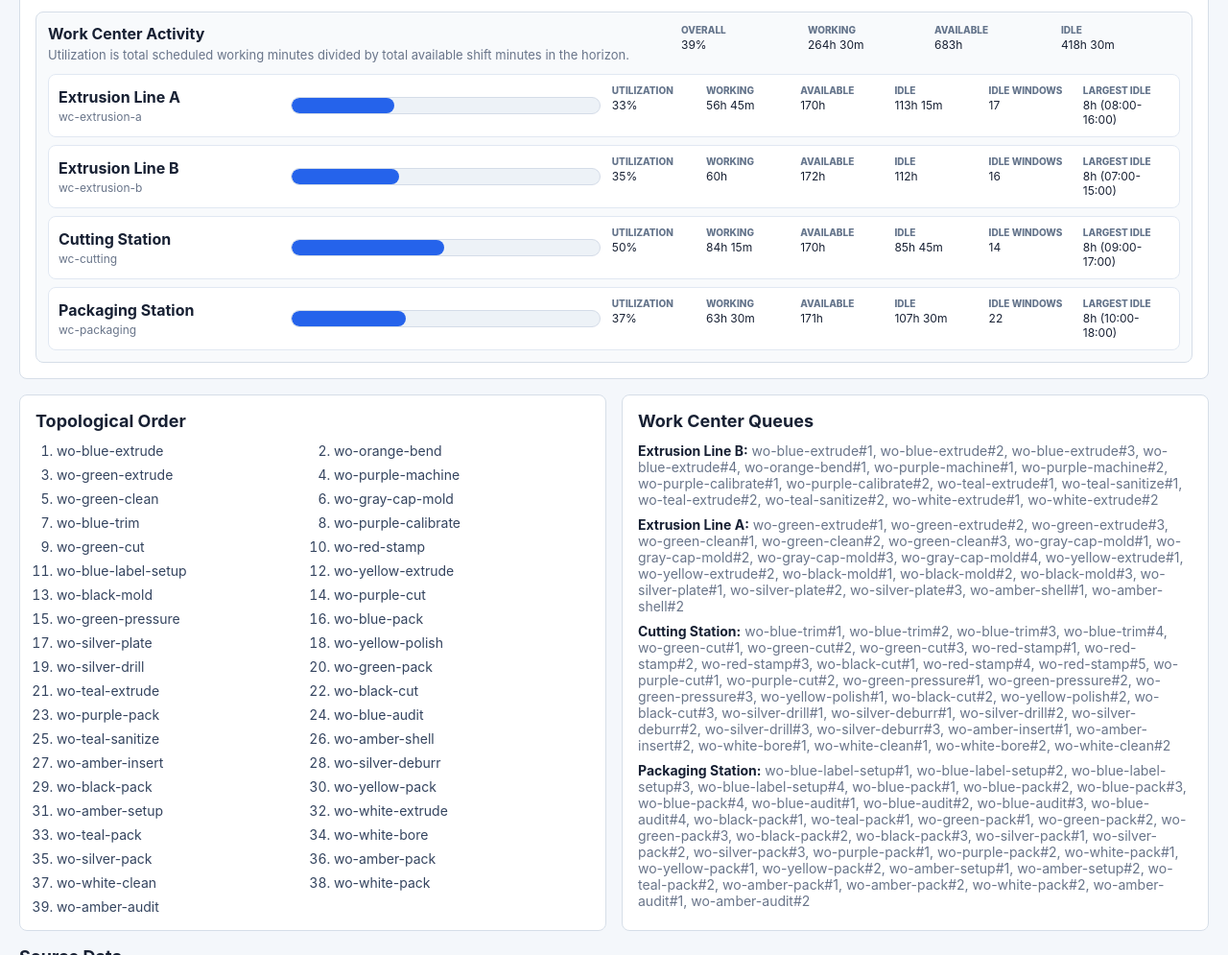
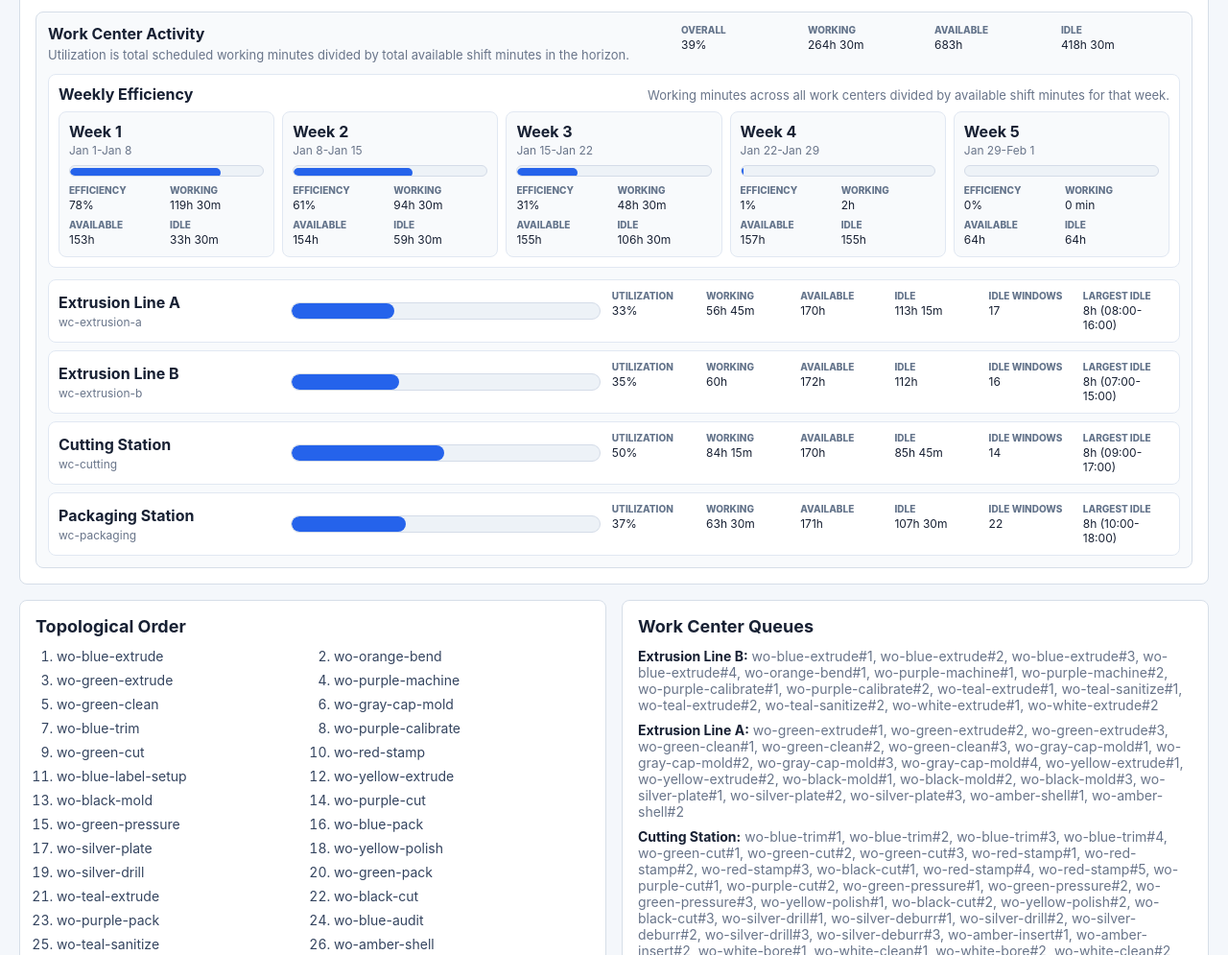
Before and after one commit to kaizer155/NaoLogic_Testing_Task, a website: page site/schedule-visualization/index.html in a window 1280 px wide. Shown: the part 1102-2097 px from the top of the page at 96% size. Drawn offline with Linux system fonts and the light colour scheme.

Commit message:
feat: show weekly schedule efficiency

```diff
--- a/site/schedule-visualization/app.js
+++ b/site/schedule-visualization/app.js
@@ -322,6 +322,7 @@ function renderScheduleChart(container, scheduledWorkOrders, options) {
 
 function renderUtilizationPanel(title, scheduledWorkOrders) {
   const rows = buildWorkCenterUtilization(scheduledWorkOrders);
+  const weeklyRows = buildWeeklyEfficiency(scheduledWorkOrders);
   const totalWorkingMinutes = rows.reduce((total, row) => total + row.workingMinutes, 0);
   const totalAvailableMinutes = rows.reduce((total, row) => total + row.availableMinutes, 0);
   const totalIdleMinutes = rows.reduce((total, row) => total + row.idleMinutes, 0);
@@ -342,10 +343,47 @@ function renderUtilizationPanel(title, scheduledWorkOrders) {
           ${renderUtilizationFact("Idle", formatDurationMinutes(totalIdleMinutes))}
         </dl>
       </div>
+      ${renderWeeklyEfficiency(weeklyRows)}
       <div class="utilization-list">
         ${rows.map(renderUtilizationRow).join("")}
       </div>
     </section>
+  `;
+}
+
+function renderWeeklyEfficiency(weeklyRows) {
+  return `
+    <section class="weekly-efficiency" aria-label="Weekly efficiency">
+      <div class="weekly-efficiency-heading">
+        <strong>Weekly Efficiency</strong>
+        <span>Working minutes across all work centers divided by available shift minutes for that week.</span>
+      </div>
+      <div class="weekly-efficiency-list">
+        ${weeklyRows.map(renderWeeklyEfficiencyRow).join("")}
+      </div>
+    </section>
+  `;
+}
+
+function renderWeeklyEfficiencyRow(row) {
+  const fillWidth = Math.min(100, Math.max(0, row.efficiencyPercent));
+
+  return `
+    <article class="weekly-efficiency-row">
+      <div>
+        <strong>${escapeHtml(row.label)}</strong>
+        <span>${formatDate(row.startDate)}-${formatDate(row.endDate)}</span>
+      </div>
+      <div class="weekly-meter" aria-label="${escapeHtml(row.label)} efficiency ${formatPercent(row.efficiencyPercent)}">
+        <span style="width: ${fillWidth}%"></span>
+      </div>
+      <dl>
+        ${renderUtilizationFact("Efficiency", formatPercent(row.efficiencyPercent))}
+        ${renderUtilizationFact("Working", formatDurationMinutes(row.workingMinutes))}
+        ${renderUtilizationFact("Available", formatDurationMinutes(row.availableMinutes))}
+        ${renderUtilizationFact("Idle", formatDurationMinutes(row.idleMinutes))}
+      </dl>
+    </article>
   `;
 }
 
@@ -384,6 +422,66 @@ function renderUtilizationFact(label, value) {
       <dd>${escapeHtml(value)}</dd>
     </div>
   `;
+}
+
+function buildWeeklyEfficiency(scheduledWorkOrders) {
+  return buildWeekBuckets().map((bucket, index) => {
+    const workingMinutes = scheduledWorkOrders.reduce(
+      (total, scheduledWorkOrder) =>
+        total + scheduledWorkOrder.segments.reduce(
+          (segmentTotal, segment) =>
+            segmentTotal + clippedIntervalMinutes(segment, bucket.startDate, bucket.endDate),
+          0,
+        ),
+      0,
+    );
+    const availableMinutes = Object.values(availabilityByWorkCenter).reduce(
+      (total, intervals) =>
+        total + intervals.reduce(
+          (intervalTotal, interval) =>
+            intervalTotal + clippedIntervalMinutes(interval, bucket.startDate, bucket.endDate),
+          0,
+        ),
+      0,
+    );
+    const idleMinutes = Math.max(0, availableMinutes - workingMinutes);
+
+    return {
+      label: `Week ${index + 1}`,
+      startDate: bucket.startDate.toISOString(),
+      endDate: bucket.endDate.toISOString(),
+      workingMinutes,
+      availableMinutes,
+      idleMinutes,
+      efficiencyPercent: availableMinutes === 0 ? 0 : (workingMinutes / availableMinutes) * 100,
+    };
+  });
+}
+
+function buildWeekBuckets() {
+  const buckets = [];
+  let cursor = new Date(data.config.horizonStartDate);
+  const horizonEnd = new Date(data.config.horizonEndDate);
+
+  while (cursor < horizonEnd) {
+    const bucketStart = new Date(cursor);
+    const bucketEnd = minDate(addMinutes(bucketStart, 7 * 24 * 60), horizonEnd);
+
+    buckets.push({
+      startDate: bucketStart,
+      endDate: bucketEnd,
+    });
+
+    cursor = bucketEnd;
+  }
+
+  return buckets;
+}
+
+function clippedIntervalMinutes(interval, start, end) {
+  const clipped = clipInterval(new Date(interval.startDate), new Date(interval.endDate), start, end);
+
+  return clipped === null ? 0 : intervalMinutes(clipped);
 }
 
 function buildWorkCenterUtilization(scheduledWorkOrders) {
--- a/site/schedule-visualization/styles.css
+++ b/site/schedule-visualization/styles.css
@@ -280,6 +280,76 @@ h3 {
 .utilization-heading dl {
   grid-template-columns: repeat(4, minmax(80px, 1fr));
   min-width: min(520px, 100%);
+}
+
+.weekly-efficiency {
+  display: grid;
+  gap: 8px;
+  padding: 10px;
+  border: 1px solid #e1e8f2;
+  border-radius: 8px;
+  background: #ffffff;
+}
+
+.weekly-efficiency-heading {
+  display: flex;
+  align-items: baseline;
+  justify-content: space-between;
+  gap: 12px;
+}
+
+.weekly-efficiency-heading span {
+  color: var(--muted);
+  font-size: 13px;
+}
+
+.weekly-efficiency-list {
+  display: grid;
+  grid-template-columns: repeat(5, minmax(0, 1fr));
+  gap: 8px;
+}
+
+.weekly-efficiency-row {
+  display: grid;
+  gap: 8px;
+  min-width: 0;
+  padding: 10px;
+  border: 1px solid #e1e8f2;
+  border-radius: 8px;
+  background: #f8fafc;
+}
+
+.weekly-efficiency-row strong,
+.weekly-efficiency-row span {
+  display: block;
+}
+
+.weekly-efficiency-row span {
+  margin-top: 2px;
+  color: var(--muted);
+  font-size: 12px;
+}
+
+.weekly-efficiency-row dl {
+  display: grid;
+  grid-template-columns: repeat(2, minmax(0, 1fr));
+  gap: 7px;
+  margin: 0;
+}
+
+.weekly-meter {
+  height: 12px;
+  overflow: hidden;
+  border: 1px solid #d4dce8;
+  border-radius: 999px;
+  background: #edf2f7;
+}
+
+.weekly-meter span {
+  display: block;
+  height: 100%;
+  border-radius: inherit;
+  background: #2563eb;
 }
 
 .utilization-list {
@@ -1204,7 +1274,9 @@ code {
   .reflow-change dl,
   .utilization-row,
   .utilization-row dl,
-  .utilization-heading dl {
+  .utilization-heading dl,
+  .weekly-efficiency-list,
+  .weekly-efficiency-row dl {
     grid-template-columns: 1fr;
   }
 
@@ -1218,6 +1290,11 @@ code {
   }
 
   .utilization-heading {
+    flex-direction: column;
+  }
+
+  .weekly-efficiency-heading {
+    align-items: flex-start;
     flex-direction: column;
   }
 
```
